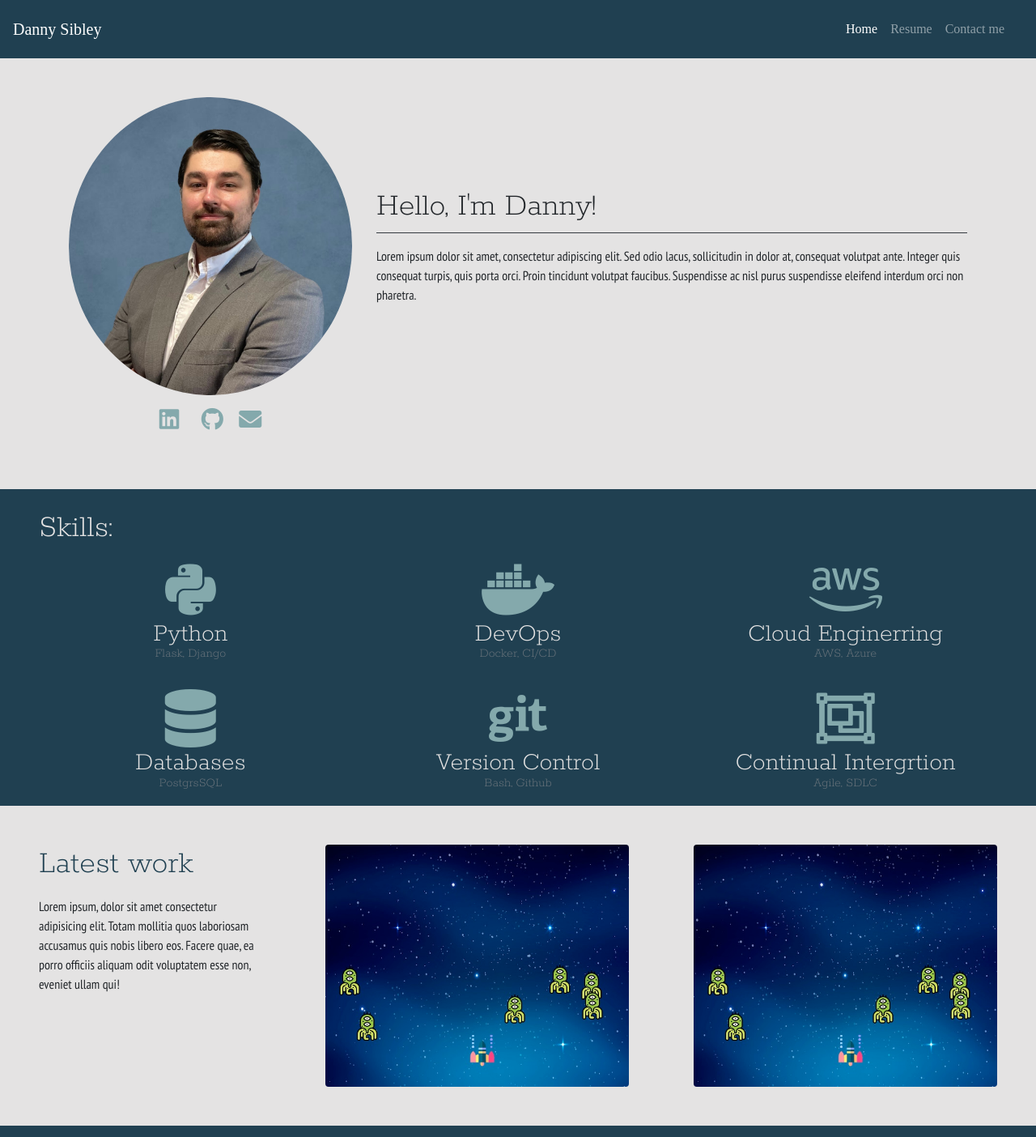
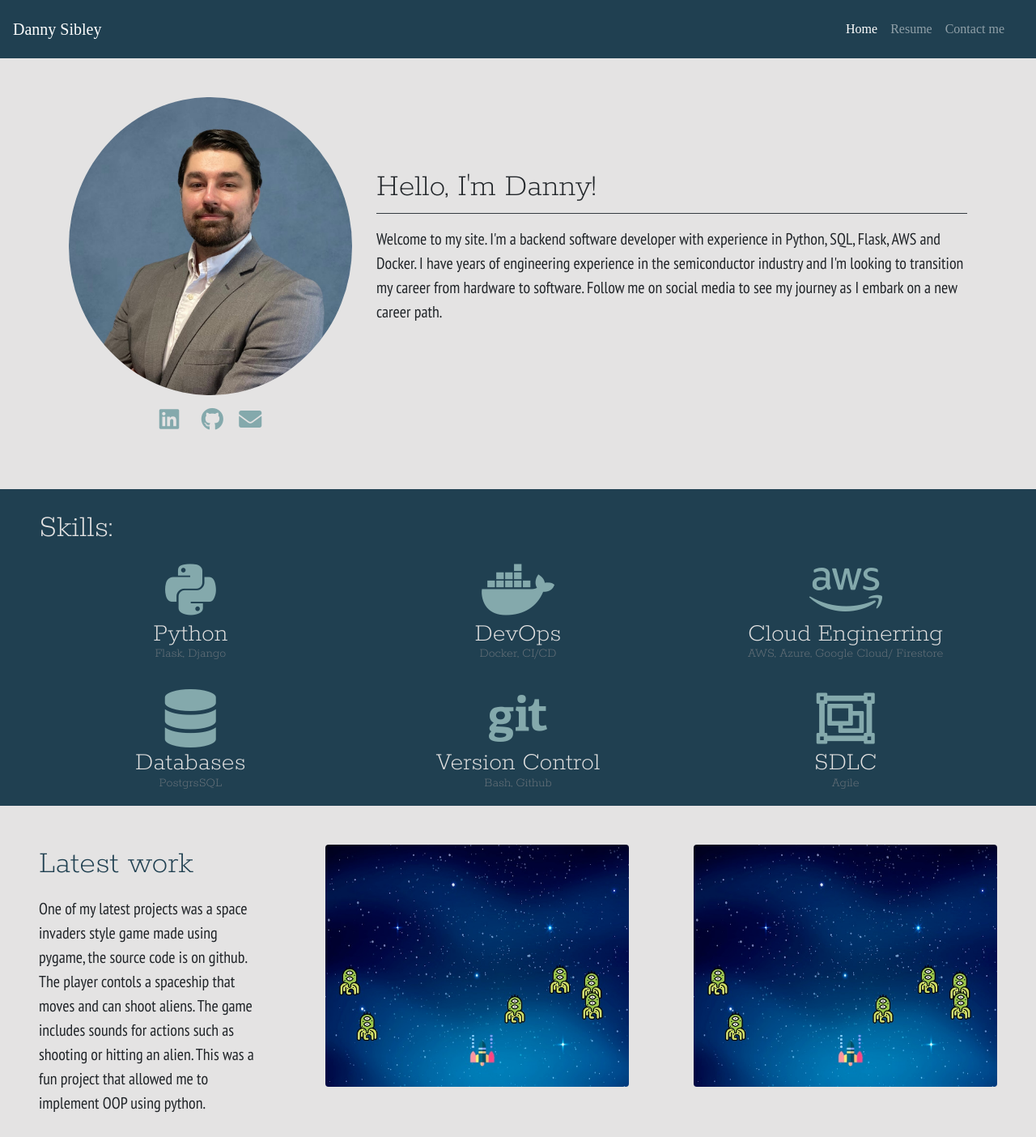
Before and after one commit to vsibley/dannys-portfolio, a website: page index.html in a window 1280 px wide. Shown: the top 1404 px of the page at 81% size. Drawn offline with nearby package versions, Linux system fonts and the light colour scheme; a web font is replaced by a local one.

Commit message:
edited text

```diff
--- a/index.html
+++ b/index.html
@@ -50,10 +50,18 @@
         </div>
         <div class="col-md-8">
           <h1 id="text"></h1>
-          <p class="border-top pt-3 border-dark">Lorem ipsum dolor sit amet, consectetur adipiscing elit. Sed odio
-            lacus,
-            sollicitudin in dolor at, consequat volutpat ante. Integer quis consequat turpis, quis porta orci. Proin
-            tincidunt volutpat faucibus. Suspendisse ac nisl purus suspendisse eleifend interdum orci non pharetra. </p>
+          <p class="border-top pt-3 border-dark lead">
+
+
+
+
+            Welcome to my site. I'm a backend software developer with experience in Python, SQL, Flask, AWS and Docker.
+            I have years of engineering experience in the semiconductor industry and I'm looking to transition my career
+            from hardware to software. Follow me on social media to see my journey as I embark on a new career path.
+
+
+
+          </p>
         </div>
       </div>
       <div class="row">
@@ -92,7 +100,7 @@
       <div class="col-4">
         <i class="fab fa-aws display-3"></i>
         <h2 class="text-center">Cloud Enginerring</h2>
-        <p class="text-center text-muted">AWS, Azure</p>
+        <p class="text-center text-muted">AWS, Azure, Google Cloud/ Firestore</p>
       </div>
     </div>
 
@@ -109,8 +117,8 @@
       </div>
       <div class="col-4">
         <i class="far fa-object-group display-3"></i>
-        <h2 class="text-center">Continual Intergrtion</h2>
-        <p class="text-center text-muted">Agile, SDLC</p>
+        <h2 class="text-center">SDLC</h2>
+        <p class="text-center text-muted">Agile</p>
       </div>
     </div>
   </div>
@@ -124,8 +132,18 @@
       <div class="col-6 col-md-3 text-left ">
         <h1>Latest work</h1>
         <div class="py-2 text-left">
-          <p>Lorem ipsum, dolor sit amet consectetur adipisicing elit. Totam mollitia quos laboriosam accusamus quis
-            nobis libero eos. Facere quae, ea porro officiis aliquam odit voluptatem esse non, eveniet ullam qui!</p>
+          <p class="lead">
+
+
+
+            One of my latest projects was a space invaders style game made using pygame, the source code is on github.
+            The player contols a spaceship that moves and can shoot aliens. The game includes sounds for actions such as
+            shooting or hitting an alien. This was a fun project that allowed me to implement OOP using python.
+
+
+
+
+          </p>
         </div>
       </div>
 
```
